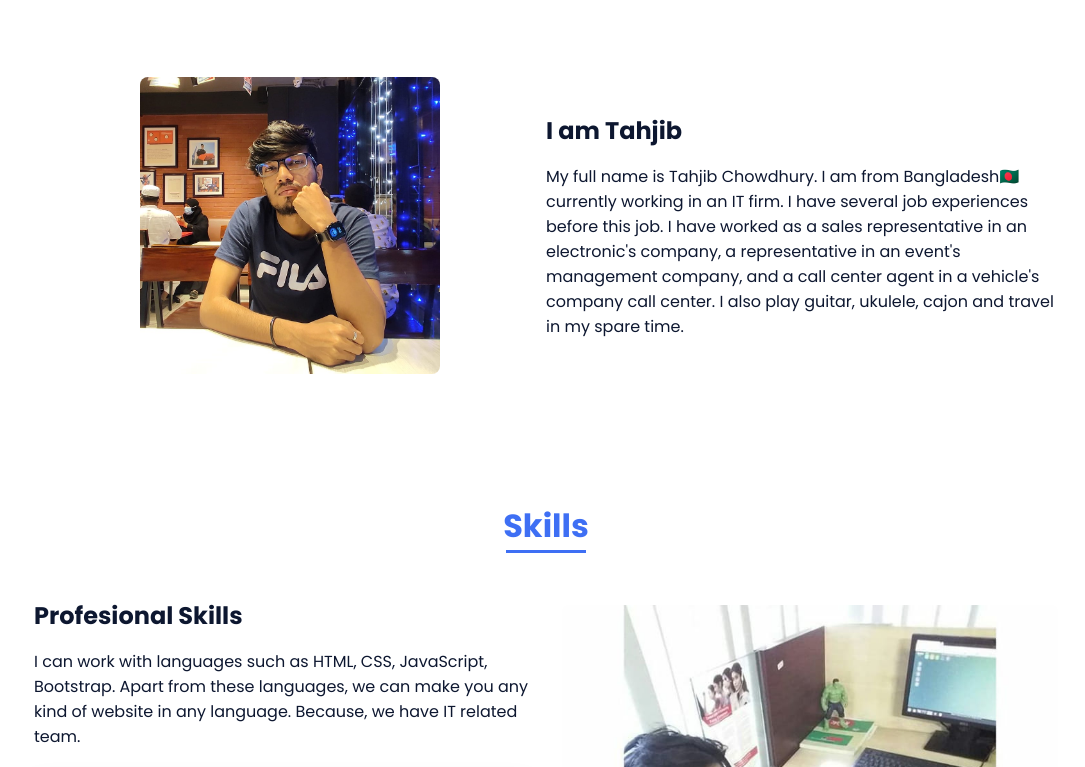
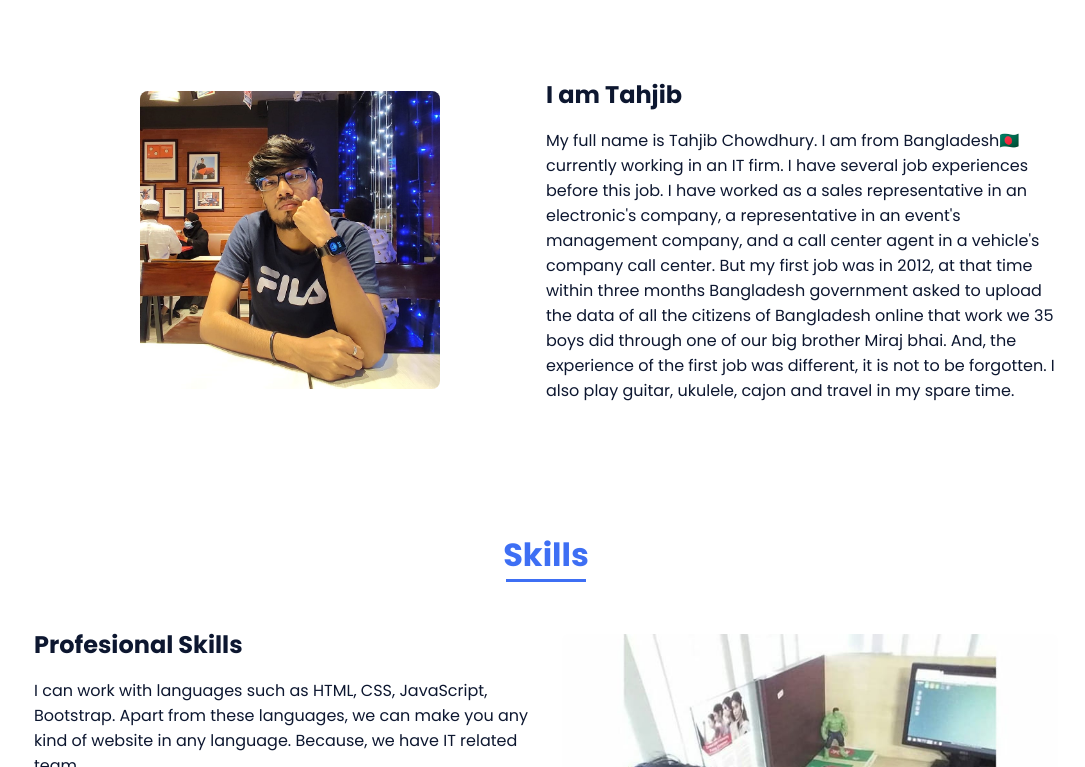
Before and after one commit to Ta-lab382/simple, a plain HTML site: page index.html in a window 1280 px wide. Shown: the part 822-1589 px from the top of the page, without its empty margins (94-1179 px from the left). Drawn offline with nearby package versions, Linux system fonts and the light colour scheme.

Commit message:
Update index.html

```diff
--- a/index.html
+++ b/index.html
@@ -74,7 +74,7 @@
 
                     <div>
                         <h2 class="about__subtitle">I am Tahjib</h2>
-                        <p class="about__text">My full name is Tahjib Chowdhury. I am from Bangladesh🇧🇩 currently working in an IT firm. I have several job experiences before this job. I have worked as a sales representative in an electronic's company, a representative in an event's management company, and a call center agent in a vehicle's company call center. I also play guitar, ukulele, cajon and travel in my spare time.</p>
+                        <p class="about__text">My full name is Tahjib Chowdhury. I am from Bangladesh🇧🇩 currently working in an IT firm. I have several job experiences before this job. I have worked as a sales representative in an electronic's company, a representative in an event's management company, and a call center agent in a vehicle's company call center. But my first job was in 2012, at that time within three months Bangladesh government asked to upload the data of all the citizens of Bangladesh online that work we 35 boys did through one of our big brother Miraj bhai. And, the experience of the first job was different, it is not to be forgotten. I also play guitar, ukulele, cajon and travel in my spare time.</p>
                     </div>
                 </div>
             </section>
```
